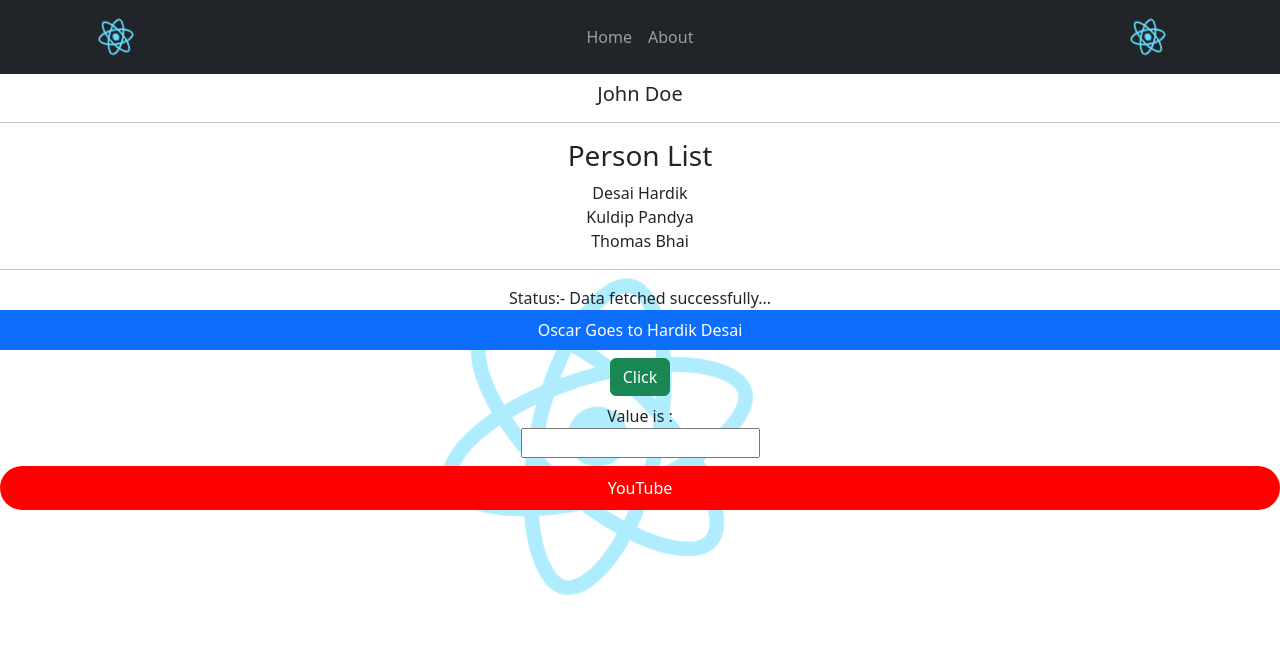
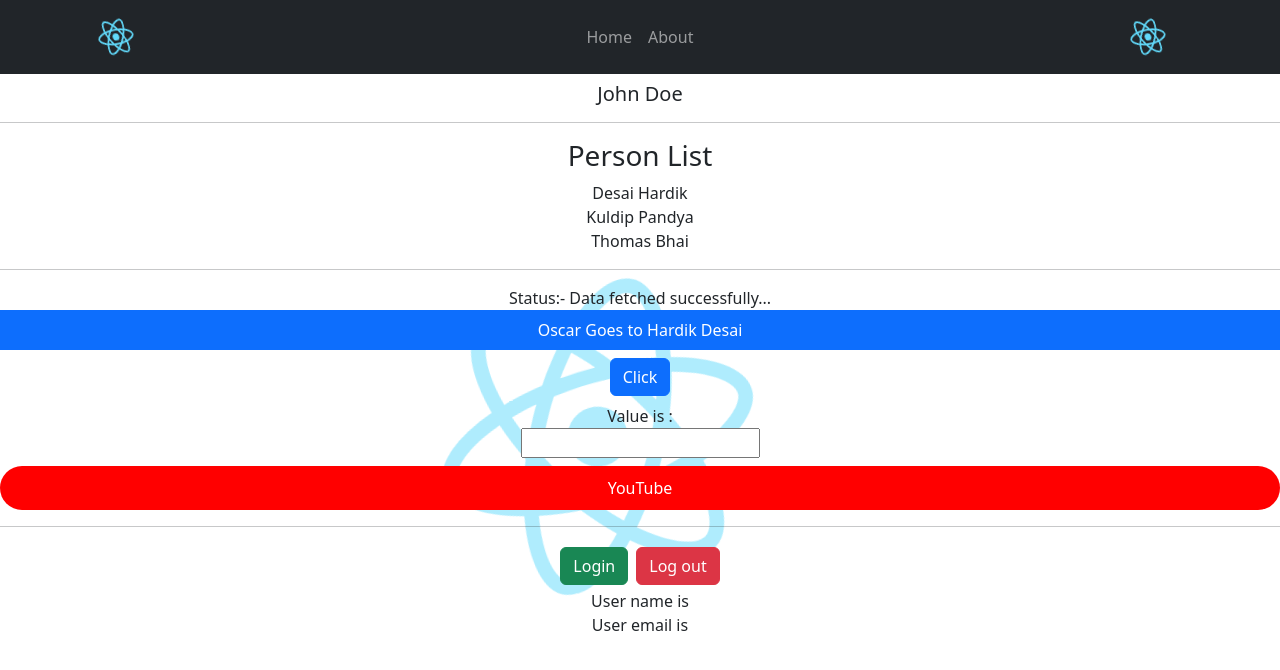
Before and after one commit to hardikd-zignuts/Typescript-Tutorial, a React (Create React App) app in the folder react-typescript/: page / in a window 1280 px wide. Shown: the top 670 px of the page. Built offline with nearby package versions, Linux system fonts and the light colour scheme.

Commit message:
feat: :construction: useState Future Value

```diff
--- a/react-typescript/src/App.tsx
+++ b/react-typescript/src/App.tsx
@@ -10,6 +10,7 @@ import PlaceHolder from "./components/PlaceHolder";
 import Status from "./components/Status";
 import ContainerStyled from "./components/ContainerStyled";
 import logo from "./logo.svg";
+import User from "./components/User";
 
 function App() {
   const [val, setVal] = useState("");
@@ -33,13 +34,7 @@ function App() {
   ];
   return (
     <div className="App">
-      <img
-        // width={500}
-        // height={500}
-        src={logo}
-        className="App-logo bg-body1"
-        alt="logo"
-      />
+      <img src={logo} className="App-logo bg-body1" alt="logo" />
       <AppBar name="Home" />
       <Person person={person} />
       <PersonList List={List} />
@@ -63,6 +58,8 @@ function App() {
           paddingBlock: "10px",
         }}
       />
+      <hr />
+      <User />
     </div>
   );
 }
--- a/react-typescript/src/components/Button.tsx
+++ b/react-typescript/src/components/Button.tsx
@@ -5,7 +5,7 @@ const Button = (props: ButtonType) => {
   return (
     <div>
       <button
-        className="btn btn-success my-2"
+        className="btn btn-primary my-2"
         onClick={(e) => props.handleClick(e, 1)}
       >
         Click
--- /dev/null
+++ b/react-typescript/src/components/User.tsx
@@ -0,0 +1,33 @@
+import { useState } from "react";
+type AuthUser = {
+  name: string;
+  email: string;
+};
+const User = () => {
+  const [user, setUser] = useState<AuthUser | null>(null);
+  const handleLogin = () => {
+    setUser({
+      name: "Hardik",
+      email: "hardikd@zignuts.com",
+    });
+  };
+  const handleLogout = () => {
+    setUser(null);
+  };
+  return (
+    <>
+      <div className="my-3">
+        <button onClick={handleLogin} className="btn btn-success m-1">
+          Login
+        </button>
+        <button onClick={handleLogout} className="btn btn-danger m-1">
+          Log out
+        </button>
+        <div>User name is {user?.name}</div>
+        <div>User email is {user?.email}</div>
+      </div>
+    </>
+  );
+};
+
+export default User;
```
